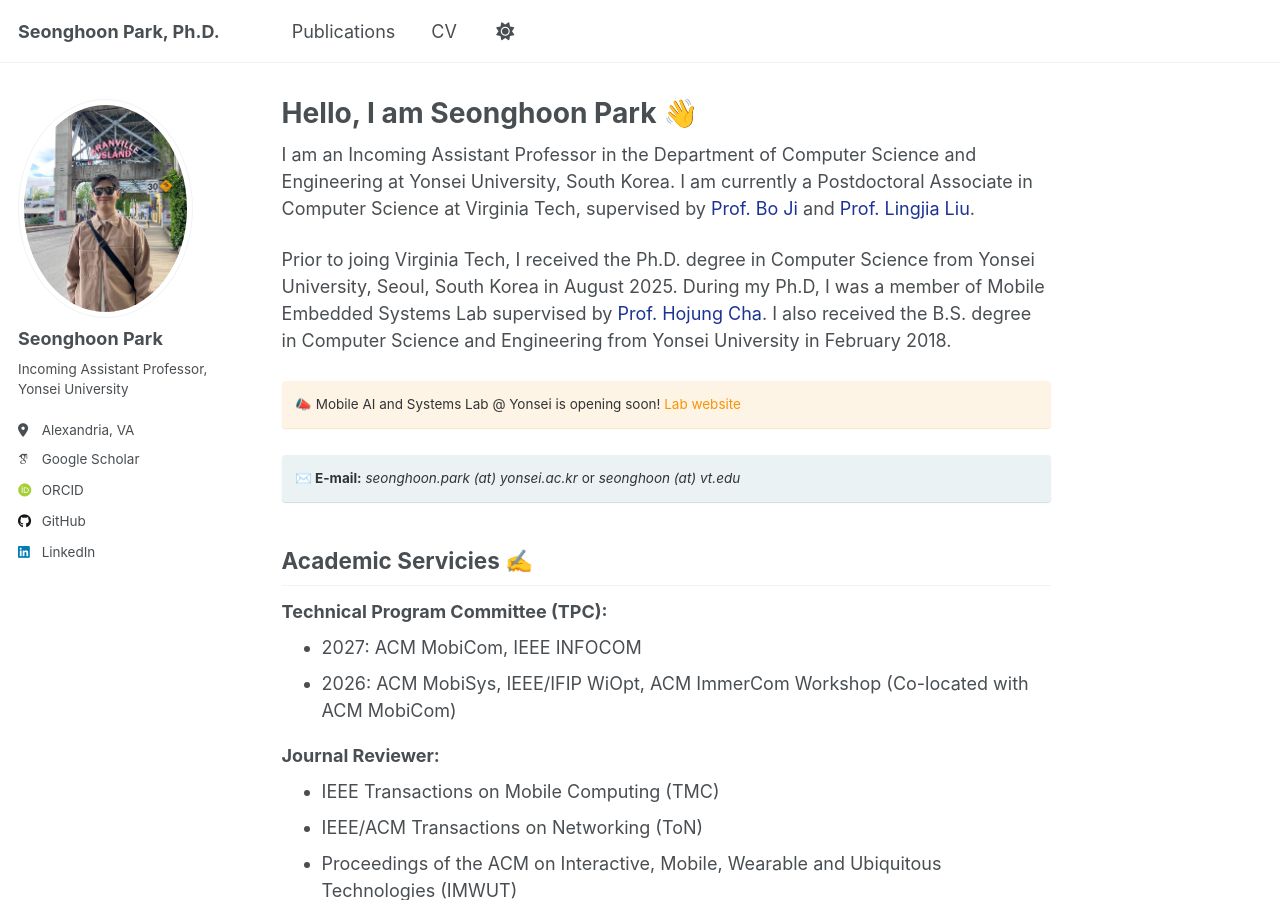
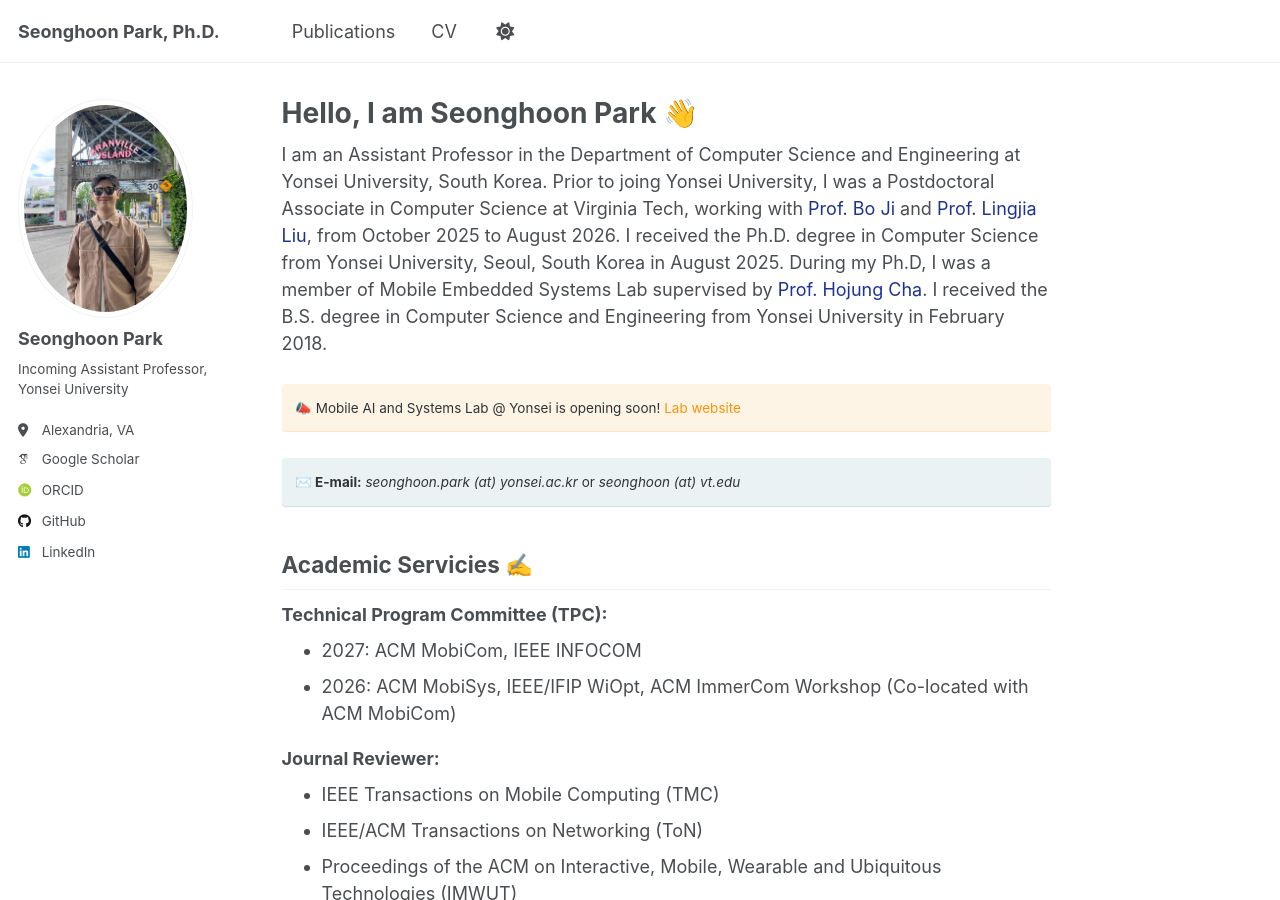
Before and after one commit to iamseonghoon/iamseonghoon.github.io, a Jekyll site: the page built from _pages/about.md, in a window 1280 px wide and 900 px high. Built offline with Jekyll 4.4.1, drawn with Linux system fonts in a browser that asks for light colours; some web fonts are replaced; a script that is not in the unit is left out.

Commit message:
update my personal page

```diff
--- a/_pages/about.md
+++ b/_pages/about.md
@@ -7,9 +7,8 @@
   - /about.html
 ---
 
-I am an Incoming Assistant Professor in the Department of Computer Science and Engineering at Yonsei University, South Korea. I am currently a Postdoctoral Associate in Computer Science at Virginia Tech, supervised by [Prof. Bo Ji](https://people.cs.vt.edu/boji/) and [Prof. Lingjia Liu](https://computing.ece.vt.edu/~lingjialiu/doku.php).
+I am an Assistant Professor in the Department of Computer Science and Engineering at Yonsei University, South Korea. Prior to joing Yonsei University, I was a Postdoctoral Associate in Computer Science at Virginia Tech, working with [Prof. Bo Ji](https://people.cs.vt.edu/boji/) and [Prof. Lingjia Liu](https://computing.ece.vt.edu/~lingjialiu/doku.php), from October 2025 to August 2026. I received the Ph.D. degree in Computer Science from Yonsei University, Seoul, South Korea in August 2025. During my Ph.D, I was a member of Mobile Embedded Systems Lab supervised by [Prof. Hojung Cha](https://mobed.yonsei.ac.kr/). I received the B.S. degree in Computer Science and Engineering from Yonsei University in February 2018.
 
-Prior to joing Virginia Tech, I received the Ph.D. degree in Computer Science from Yonsei University, Seoul, South Korea in August 2025. During my Ph.D, I was a member of Mobile Embedded Systems Lab supervised by [Prof. Hojung Cha](https://mobed.yonsei.ac.kr/). I also received the B.S. degree in Computer Science and Engineering from Yonsei University in February 2018.
 
 <!-- 📣 I will be joining Yonsei University as an Assistant Professor in the Department of Computer Science and Engineering starting in Fall 2026. I am looking for highly motivated Ph.D. and M.S. students.
 {: .notice--warning} -->
```
